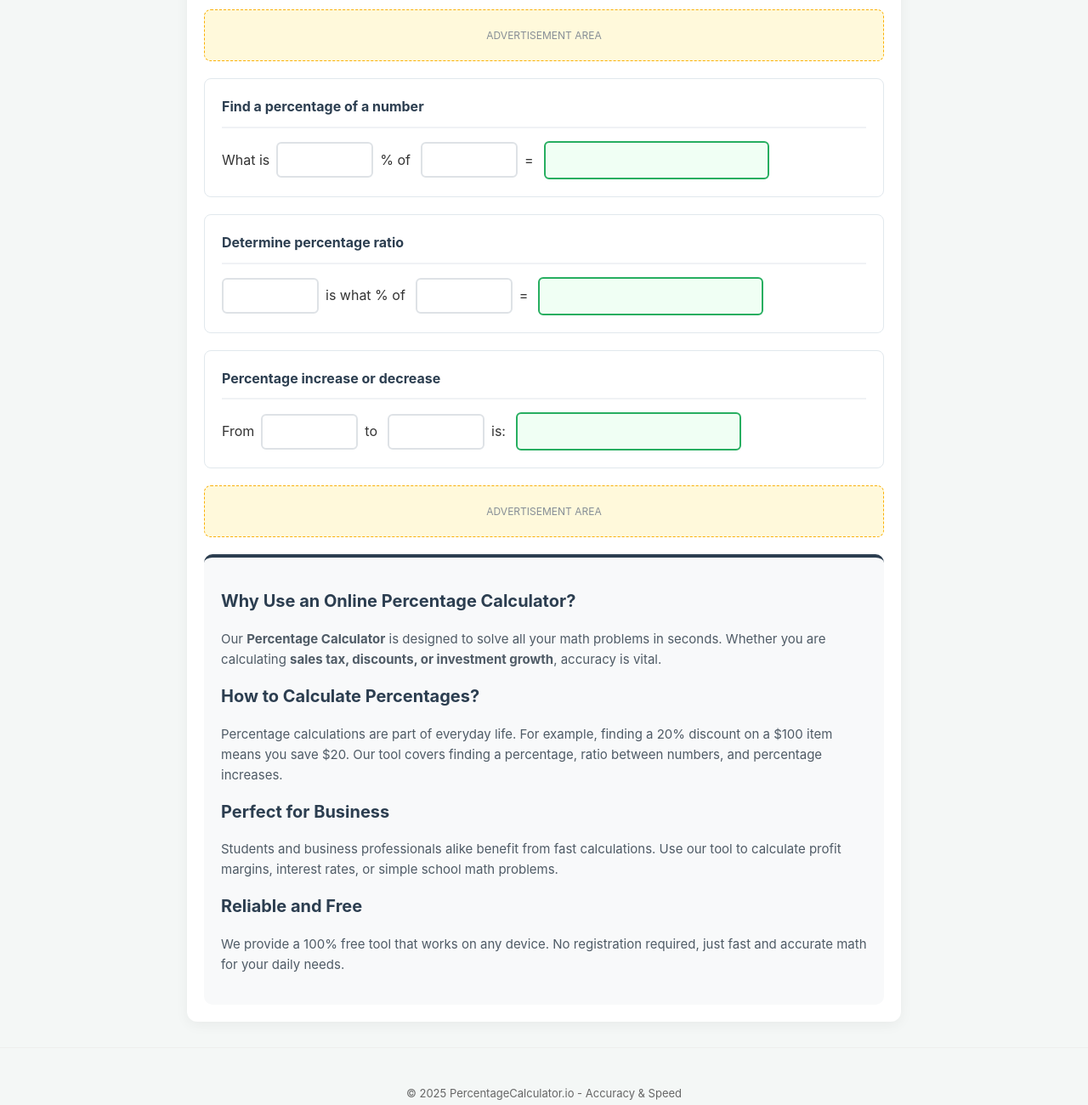
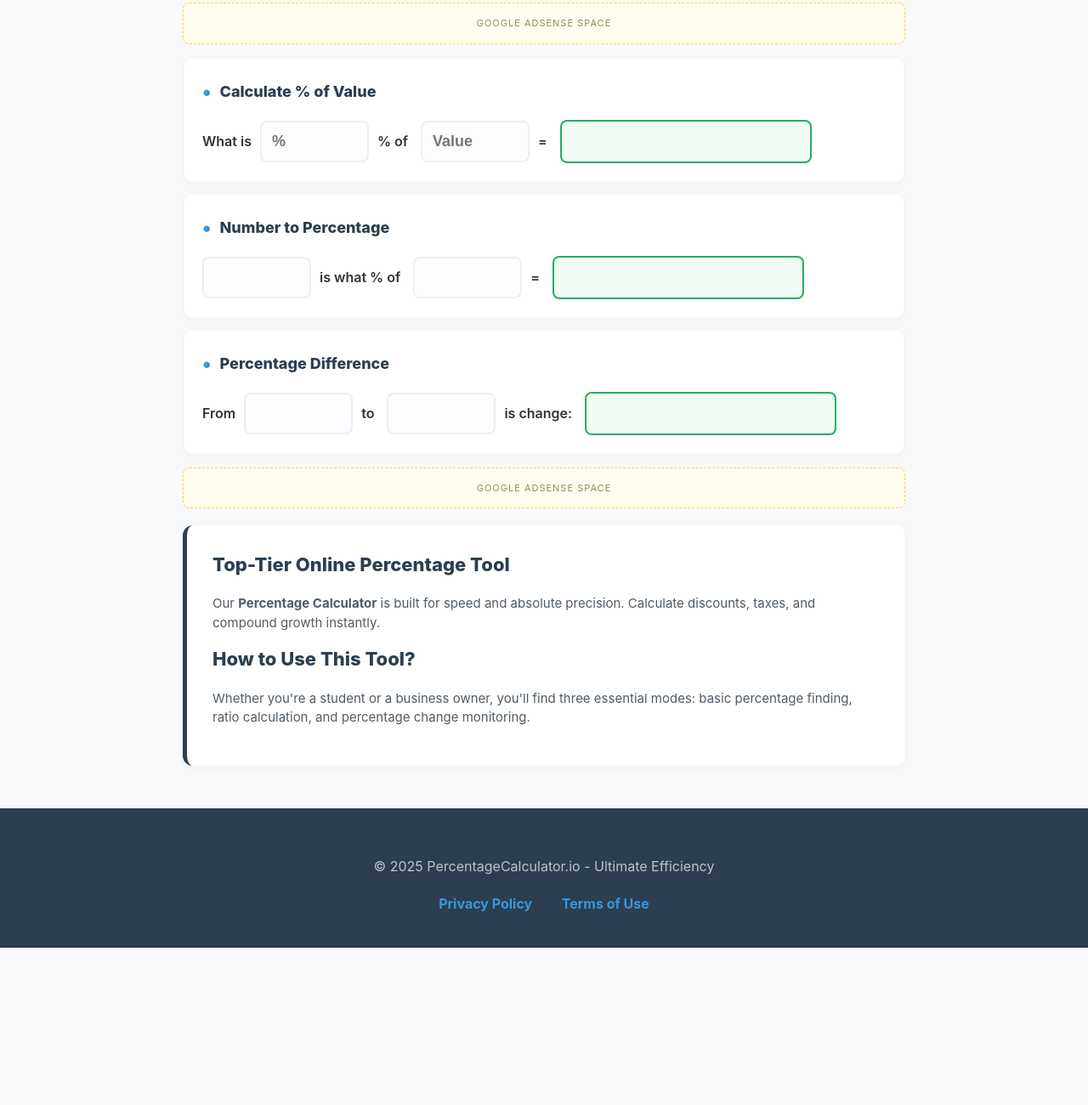
Before and after one commit to smart-converter/percentage-calculator, a plain HTML site: page index.htm in a window 1280 px wide. Shown: the part 119-1419 px from the top of the page at 85% size. After the commit the page ends 1234 px from the top, so only its background shows below. Drawn offline with Linux system fonts and the light colour scheme.

Commit message:
Update title and improve layout styles

```diff
--- a/index.htm
+++ b/index.htm
@@ -3,36 +3,50 @@
 <head>
     <meta charset="UTF-8">
     <meta name="viewport" content="width=device-width, initial-scale=1.0">
-    <title>Percentage Calculator - Accurate Online Tool</title>
+    <title>Percentage Calculator - Professional Tool</title>
     <style>
-        body { font-family: -apple-system, system-ui, BlinkMacSystemFont, "Segoe UI", Helvetica, Arial, sans-serif; margin: 0; padding: 0; background-color: #f4f7f6; color: #333; line-height: 1.6; }
-        .header { background-color: #2c3e50; color: white; padding: 15px 20px; display: flex; justify-content: space-between; align-items: center; box-shadow: 0 2px 5px rgba(0,0,0,0.1); }
-        .header h1 { margin: 0; font-size: 22px; font-weight: 700; }
-        .lang-select { background: #34495e; color: white; border: 1px solid #5d6d7e; padding: 6px 10px; border-radius: 4px; cursor: pointer; font-size: 14px; }
-        .container { max-width: 800px; margin: 25px auto; padding: 20px; background: white; border-radius: 12px; box-shadow: 0 4px 15px rgba(0,0,0,0.05); }
+        :root { --primary: #2c3e50; --accent: #3498db; --success: #27ae60; }
+        body { font-family: -apple-system, BlinkMacSystemFont, "Segoe UI", Roboto, Helvetica, Arial, sans-serif; margin: 0; padding: 0; background-color: #f8f9fa; color: #333; line-height: 1.5; }
 
-        .calc-card { background: #fff; border: 1px solid #e1e8ed; border-radius: 8px; padding: 20px; margin-bottom: 20px; transition: transform 0.2s; }
-        .calc-card:hover { border-color: #3498db; }
-        .calc-card h3 { margin-top: 0; font-size: 16px; color: #2c3e50; border-bottom: 2px solid #f0f2f5; padding-bottom: 10px; margin-bottom: 15px; }
+        /* Ефектна шапка */
+        .header { background: linear-gradient(135deg, #2c3e50 0%, #34495e 100%); color: white; padding: 20px 25px; display: flex; justify-content: space-between; align-items: center; box-shadow: 0 4px 12px rgba(0,0,0,0.15); }
+        .header h1 { margin: 0; font-size: 28px; font-weight: 900; letter-spacing: -0.5px; text-transform: uppercase; }
 
-        .calc-row { display: flex; align-items: center; gap: 12px; flex-wrap: wrap; }
-        .input-group { display: flex; align-items: center; gap: 8px; }
-        .input-box { width: 90px; padding: 10px; border: 2px solid #dee2e6; border-radius: 6px; font-size: 16px; font-weight: 700; outline: none; transition: border-color 0.3s; }
-        .input-box:focus { border-color: #3498db; }
-        .res-box { min-width: 100px; padding: 10px; border: 2px solid #27ae60; border-radius: 6px; font-size: 18px; font-weight: 800; background: #f0fff4; color: #27ae60; text-align: center; }
+        .lang-select { background: rgba(255,255,255,0.1); color: white; border: 1px solid rgba(255,255,255,0.3); padding: 8px 12px; border-radius: 6px; cursor: pointer; font-weight: bold; outline: none; }
+        .lang-select option { color: #333; }
 
-        .ad-space { background: #fff9db; border: 1px dashed #fab005; padding: 20px; text-align: center; margin: 20px 0; font-size: 12px; color: #868e96; border-radius: 8px; }
-        .seo-text { padding: 20px; font-size: 15px; color: #4f5b66; background: #f8f9fa; border-radius: 10px; border-top: 4px solid #2c3e50; }
-        .seo-text h2 { color: #2c3e50; font-size: 20px; margin-top: 15px; }
+        .container { max-width: 850px; margin: 15px auto; padding: 10px; }
 
-        footer { text-align: center; padding: 30px 20px; font-size: 13px; color: #666; border-top: 1px solid #eee; margin-top: 30px; }
-        .footer-links { margin-top: 15px; }
-        .footer-link { color: #3498db; cursor: pointer; text-decoration: underline; margin: 0 12px; font-weight: 600; }
+        /* Блоки з мінімальним "повітрям" */
+        .calc-card { background: white; border: 1px solid #eef2f7; border-radius: 12px; padding: 22px; margin-bottom: 12px; transition: all 0.3s ease; box-shadow: 0 2px 4px rgba(0,0,0,0.02); }
+        .calc-card:hover { transform: translateY(-3px); box-shadow: 0 8px 20px rgba(0,0,0,0.08); border-color: var(--accent); }
 
-        .modal { display: none; position: fixed; z-index: 1000; left: 0; top: 0; width: 100%; height: 100%; background: rgba(0,0,0,0.85); overflow-y: auto; padding-top: 50px; }
-        .modal-content { background: white; margin: auto; padding: 30px; width: 90%; max-width: 650px; border-radius: 12px; position: relative; line-height: 1.7; }
-        .close { position: absolute; right: 20px; top: 10px; font-size: 35px; cursor: pointer; color: #999; }
-        @media (max-width: 600px) { .calc-row { flex-direction: column; align-items: flex-start; } .input-box { width: 100%; } }
+        .calc-card h3 { margin: 0 0 15px 0; font-size: 18px; color: var(--primary); font-weight: 800; display: flex; align-items: center; }
+        .calc-card h3::before { content: "•"; color: var(--accent); margin-right: 10px; font-size: 24px; }
+
+        .calc-row { display: flex; align-items: center; gap: 15px; flex-wrap: wrap; }
+        .input-group { display: flex; align-items: center; gap: 10px; font-weight: 600; }
+
+        .input-box { width: 100px; padding: 12px; border: 2px solid #edeff2; border-radius: 8px; font-size: 18px; font-weight: 800; transition: all 0.2s; outline: none; background: #fcfdfe; }
+        .input-box:focus { border-color: var(--accent); background: white; box-shadow: 0 0 0 4px rgba(52, 152, 219, 0.1); }
+
+        .res-box { min-width: 110px; padding: 12px; border: 2px solid var(--success); border-radius: 8px; font-size: 20px; font-weight: 900; background: #f1fcf4; color: var(--success); text-align: center; box-shadow: inset 0 1px 3px rgba(0,0,0,0.05); }
+
+        .ad-space { background: #fffdf0; border: 1px dashed #ffd43b; padding: 15px; text-align: center; margin: 15px 0; font-size: 11px; color: #998a4d; border-radius: 8px; text-transform: uppercase; letter-spacing: 1px; }
+
+        .seo-text { padding: 30px; font-size: 15px; color: #505c66; background: white; border-radius: 12px; border-left: 5px solid var(--primary); margin-top: 20px; box-shadow: 0 2px 10px rgba(0,0,0,0.03); }
+        .seo-text h2 { color: var(--primary); font-size: 22px; margin-top: 0; font-weight: 800; }
+
+        footer { text-align: center; padding: 40px 20px; background: #2c3e50; color: #bdc3c7; margin-top: 40px; }
+        .footer-link { color: #3498db; cursor: pointer; text-decoration: none; margin: 0 15px; font-weight: 700; transition: color 0.2s; }
+        .footer-link:hover { color: white; }
+
+        /* Модальне вікно */
+        .modal { display: none; position: fixed; z-index: 1000; left: 0; top: 0; width: 100%; height: 100%; background: rgba(0,0,0,0.8); backdrop-filter: blur(4px); overflow-y: auto; }
+        .modal-content { background: white; margin: 50px auto; padding: 40px; width: 90%; max-width: 650px; border-radius: 15px; position: relative; }
+        .close { position: absolute; right: 20px; top: 10px; font-size: 40px; cursor: pointer; color: #ccc; }
+
+        @media (max-width: 600px) { .calc-row { flex-direction: column; align-items: stretch; } .input-box { width: 100%; } }
     </style>
 </head>
 <body>
@@ -48,19 +62,19 @@
 </div>
 
 <div class="container">
-    <div class="ad-space">ADVERTISEMENT AREA</div>
+    <div class="ad-space">Google AdSense Space</div>
 
     <div class="calc-card">
-        <h3 id="h3-t1">Find a percentage of a number</h3>
+        <h3 id="h3-t1">Find Percentage</h3>
         <div class="calc-row">
-            <div class="input-group"><span id="t1-1">What is</span> <input type="number" id="t1-p" class="input-box" oninput="calc1()"> <span id="t1-2">% of</span></div>
-            <div class="input-group"><input type="number" id="t1-v" class="input-box" oninput="calc1()"> <span>=</span></div>
+            <div class="input-group"><span id="t1-1">What is</span> <input type="number" id="t1-p" class="input-box" oninput="calc1()" placeholder="%"> <span id="t1-2">% of</span></div>
+            <div class="input-group"><input type="number" id="t1-v" class="input-box" oninput="calc1()" placeholder="Value"> <span>=</span></div>
             <input type="text" id="t1-res" class="res-box" readonly>
         </div>
     </div>
 
     <div class="calc-card">
-        <h3 id="h3-t2">Determine percentage ratio</h3>
+        <h3 id="h3-t2">Percentage Ratio</h3>
         <div class="calc-row">
             <div class="input-group"><input type="number" id="t2-v1" class="input-box" oninput="calc2()"> <span id="t2-1">is what % of</span></div>
             <div class="input-group"><input type="number" id="t2-v2" class="input-box" oninput="calc2()"> <span>=</span></div>
@@ -69,22 +83,22 @@
     </div>
 
     <div class="calc-card">
-        <h3 id="h3-t3">Percentage increase or decrease</h3>
+        <h3 id="h3-t3">Increase / Decrease</h3>
         <div class="calc-row">
             <div class="input-group"><span id="t3-1">From</span> <input type="number" id="t3-v1" class="input-box" oninput="calc3()"> <span id="t3-2">to</span></div>
-            <div class="input-group"><input type="number" id="t3-v2" class="input-box" oninput="calc3()"> <span id="t3-3">is:</span></div>
+            <div class="input-group"><input type="number" id="t3-v2" class="input-box" oninput="calc3()"> <span id="t3-3">is change:</span></div>
             <input type="text" id="t3-res" class="res-box" readonly>
         </div>
     </div>
 
-    <div class="ad-space">ADVERTISEMENT AREA</div>
+    <div class="ad-space">Google AdSense Space</div>
 
     <div class="seo-text" id="seo-content"></div>
 </div>
 
 <footer>
-    <p id="footer-copy">© 2025 PercentageCalculator.io - Accuracy & Speed</p>
-    <div class="footer-links">
+    <p id="footer-copy">© 2025 PercentageCalculator.io - Ultimate Efficiency</p>
+    <div style="margin-top:20px;">
         <span class="footer-link" onclick="openModal('privacy')" id="link-priv">Privacy Policy</span>
         <span class="footer-link" onclick="openModal('terms')" id="link-terms">Terms of Use</span>
     </div>
@@ -100,40 +114,40 @@
 <script>
 const data = {
     en: {
-        title: "Percentage Calculator",
-        h1: "Find a percentage of a number", h2: "Determine percentage ratio", h3: "Percentage increase or decrease",
-        t1_1: "What is", t1_2: "% of", t2_1: "is what % of", t3_1: "From", t3_2: "to", t3_3: "is:",
-        footer: "© 2025 PercentageCalculator.io - Accuracy & Speed", priv: "Privacy Policy", terms: "Terms of Use",
-        seo: `<h2>Why Use an Online Percentage Calculator?</h2><p>Our <strong>Percentage Calculator</strong> is designed to solve all your math problems in seconds. Whether you are calculating <strong>sales tax, discounts, or investment growth</strong>, accuracy is vital.</p><h2>How to Calculate Percentages?</h2><p>Percentage calculations are part of everyday life. For example, finding a 20% discount on a $100 item means you save $20. Our tool covers finding a percentage, ratio between numbers, and percentage increases.</p><h2>Perfect for Business</h2><p>Students and business professionals alike benefit from fast calculations. Use our tool to calculate profit margins, interest rates, or simple school math problems.</p><h2>Reliable and Free</h2><p>We provide a 100% free tool that works on any device. No registration required, just fast and accurate math for your daily needs.</p>`,
-        privText: `<h2>Privacy Policy</h2><p>We value your privacy. This site does not collect personal data. We use cookies for Google AdSense and settings memory.</p><ul><li>No names or emails required.</li><li>Standard HTTPS encryption.</li><li>Third-party ads by Google AdSense.</li></ul>`,
-        termsText: `<h2>Terms of Use</h2><p>By using this tool, you agree to:</p><ul><li>Results are for informational purposes only.</li><li>We are not liable for financial decisions.</li><li>No automated scraping allowed.</li></ul>`
+        title: "Percentage Calc",
+        h1: "Calculate % of Value", h2: "Number to Percentage", h3: "Percentage Difference",
+        t1_1: "What is", t1_2: "% of", t2_1: "is what % of", t3_1: "From", t3_2: "to", t3_3: "is change:",
+        footer: "© 2025 PercentageCalculator.io - Ultimate Efficiency",
+        seo: `<h2>Top-Tier Online Percentage Tool</h2><p>Our <strong>Percentage Calculator</strong> is built for speed and absolute precision. Calculate discounts, taxes, and compound growth instantly.</p><h2>How to Use This Tool?</h2><p>Whether you're a student or a business owner, you'll find three essential modes: basic percentage finding, ratio calculation, and percentage change monitoring.</p>`,
+        privText: `<h2>Privacy Policy</h2><p>We respect your data. This site does not store personal info. We use Google AdSense cookies for ad personalization. Your browsing remains anonymous.</p>`,
+        termsText: `<h2>Terms of Service</h2><p>By using this tool, you agree that results are for guidance only. We are not responsible for financial errors. Commercial scraping of our code is prohibited.</p>`
     },
     uk: {
-        title: "Калькулятор відсотків",
-        h1: "Знайти відсоток від числа", h2: "Визначити відсоткове співвідношення", h3: "Відсоток зростання або падіння",
+        title: "Калькулятор %",
+        h1: "Знайти % від числа", h2: "Відсоткове співвідношення", h3: "Зростання / Падіння",
         t1_1: "Скільки буде", t1_2: "% від", t2_1: "це який % від", t3_1: "З", t3_2: "до", t3_3: "зміна:",
-        footer: "© 2025 PercentageCalculator.io - Швидко та точно", priv: "Конфіденційність", terms: "Умови",
-        seo: `<h2>Навіщо потрібен онлайн-калькулятор відсотків?</h2><p>Наш <strong>калькулятор відсотків</strong> створений для миттєвого вирішення задач. Незалежно від того, чи рахуєте ви <strong>знижки, податки або прибуток</strong>, точність має значення.</p><h2>Як рахувати відсотки?</h2><p>Розрахунок відсотків — це частина нашого життя. Наприклад, знайти 20% знижки на товар за 100 грн означає зекономити 20 грн. Наш інструмент дозволяє знайти відсоток від числа або співвідношення чисел.</p><h2>Для бізнесу та навчання</h2><p>Студенти та підприємці щодня стикаються з відсотками. Використовуйте наш сайт для розрахунку маржі, кредитів або шкільних завдань.</p><h2>Безкоштовно та надійно</h2><p>Ми пропонуємо повністю безкоштовний інструмент, який працює на будь-якому пристрої без реєстрації.</p>`,
-        privText: `<h2>Політика конфіденційності</h2><p>Ваша приватність важлива. Ми не збираємо імена чи e-mail.</p><ul><li>Дані не збираються.</li><li>Ми використовуємо куки для реклами Google.</li><li>HTTPS шифрування.</li></ul>`,
-        termsText: `<h2>Умови використання</h2><p>Користуючись сайтом, ви погоджуєтесь:</p><ul><li>Результати є довідковими.</li><li>Ми не несемо відповідальності за фінансові втрати.</li><li>Заборонено копіювання коду.</li></ul>`
+        footer: "© 2025 PercentageCalculator.io - Швидко та точно",
+        seo: `<h2>Найкращий онлайн-калькулятор відсотків</h2><p>Наш інструмент розроблений для миттєвих розрахунків будь-якої складності. Рахуйте ПДВ, знижки та маржу в один клік.</p><h2>Чому ми?</h2><p>Ми пропонуємо три режими: пошук відсотка, частка від числа та розрахунок динаміки цін (зростання/падіння).</p>`,
+        privText: `<h2>Політика конфіденційності</h2><p>Ми цінуємо вашу приватність. Сайт не збирає персональні дані. Використовуємо куки лише для роботи реклами Google AdSense.</p>`,
+        termsText: `<h2>Умови використання</h2><p>Результати мають інформаційний характер. Ми не несемо відповідальності за фінансові рішення, прийняті на основі розрахунків сайту.</p>`
     },
     es: {
-        title: "Calculadora de Porcentaje",
-        h1: "Calcular el porcentaje de un número", h2: "Determinar la proporción porcentual", h3: "Aumento o disminución porcentual",
+        title: "Calculadora %",
+        h1: "Calcular el % de un Valor", h2: "Proporción Porcentual", h3: "Aumento o Disminución",
         t1_1: "Cuánto es el", t1_2: "% de", t2_1: "es qué % de", t3_1: "De", t3_2: "a", t3_3: "es:",
-        footer: "© 2025 PercentageCalculator.io - Rápido y Exacto", priv: "Privacidad", terms: "Términos",
-        seo: `<h2>¿Por qué usar una calculadora de porcentajes?</h2><p>Nuestra <strong>calculadora de porcentajes</strong> ayuda a resolver problemas matemáticos en segundos. Ideal para calcular <strong>impuestos, descuentos o intereses</strong>.</p><h2>¿Cómo calcular porcentajes?</h2><p>Es muy sencillo. Por ejemplo, si quieres saber el 20% de 100, el resultado es 20. Nuestra herramienta permite calcular aumentos y disminuciones automáticamente.</p><h2>Herramienta para Negocios</h2><p>Empresarios y estudiantes utilizan nuestra herramienta para calcular márgenes de beneficio y tasas de interés de forma rápida.</p><h2>Gratis y Seguro</h2><p>Ofrecemos una herramienta 100% gratuita que no requiere registro y es compatible con todos los dispositivos.</p>`,
-        privText: `<h2>Privacidad</h2><p>No recopilamos datos personales. Usamos cookies para mejorar la publicidad y recordar su idioma.</p><ul><li>Sin registros.</li><li>Publicidad segura de Google.</li><li>Conexión HTTPS.</li></ul>`,
-        termsText: `<h2>Términos</h2><p>Los resultados son informativos. No nos hacemos responsables de errores de cálculo o decisiones financieras.</p>`
+        footer: "© 2025 PercentageCalculator.io - Rápido y Exacto",
+        seo: `<h2>Calculadora de Porcentajes Profesional</h2><p>Resuelva problemas matemáticos en segundos con nuestra herramienta de alta precisión. Ideal para impuestos y finanzas.</p><h2>¿Cómo calcular?</h2><p>Ofrecemos tres modos clave: encontrar el porcentaje de un número, determinar proporciones y calcular cambios porcentuales.</p>`,
+        privText: `<h2>Política de Privacidad</h2><p>Respetamos su privacidad. No recopilamos datos personales. Usamos cookies de Google AdSense para publicidad personalizada y análisis.</p>`,
+        termsText: `<h2>Términos de Uso</h2><p>Al utilizar esta herramienta, acepta que los resultados son informativos. No nos hacemos responsables de pérdidas financieras o errores técnicos. Queda prohibido el uso de scripts automáticos.</p>`
     },
     de: {
         title: "Prozentrechner",
-        h1: "Prozentsatz einer Zahl finden", h2: "Prozentuales Verhältnis bestimmen", h3: "Prozentuale Steigerung oder Senkung",
+        h1: "Prozentwert Berechnen", h2: "Prozentuales Verhältnis", h3: "Anstieg / Senkung",
         t1_1: "Was sind", t1_2: "% von", t2_1: "ist wie viel % von", t3_1: "Von", t3_2: "auf", t3_3: "ist:",
-        footer: "© 2025 PercentageCalculator.io - Schnell & Sicher", priv: "Datenschutz", terms: "Bedingungen",
-        seo: `<h2>Online-Prozentrechner für den Alltag</h2><p>Mit unserem <strong>Prozentrechner</strong> lösen Sie jede Aufgabe in Sekunden. Ob <strong>Rabatte, Mehrwertsteuer oder Zinsen</strong> – wir liefern präzise Ergebnisse.</p><h2>Prozente richtig berechnen</h2><p>Berechnen Sie prozentuale Steigerungen oder Abschläge ganz einfach online. Perfekt für Schule, Beruf und Privatleben.</p><h2>Für Geschäft und Bildung</h2><p>Studenten und Profis nutzen unser Tool, um Gewinnmargen oder Zinssätze blitzschnell zu berechnen.</p><h2>Kostenlos und Schnell</h2><p>Wir bieten ein 100% kostenloses Tool ohne Registrierung an, das auf allen Endgeräten funktioniert.</p>`,
-        privText: `<h2>Datenschutz</h2><p>Wir sammeln keine persönlichen Daten. Cookies werden nur für Spracheinstellungen und AdSense verwendet.</p><ul><li>Keine Datenspeicherung.</li><li>Google AdSense Werbung.</li><li>HTTPS-Verschlüsselung.</li></ul>`,
-        termsText: `<h2>Bedingungen</h2><p>Alle Berechnungen ohne Gewähr. Wir haften nicht für finanzielle Entscheidungen basierend auf diesen Ergebnissen.</p>`
+        footer: "© 2025 PercentageCalculator.io - Schnell & Sicher",
+        seo: `<h2>Professioneller Prozentrechner Online</h2><p>Unser Tool liefert blitzschnelle Ergebnisse für alle Ihre mathematischen Aufgaben. Berechnen Sie Rabatte und Zinsen sofort.</p><h2>Anwendungsbereiche</h2><p>Perfekt für Business und Alltag: Berechnen Sie Anteile, Preisänderungen und prozentuale Verhältnisse ohne Aufwand.</p>`,
+        privText: `<h2>Datenschutzrichtlinie</h2><p>Wir schützen Ihre Daten. Diese Website sammelt keine persönlichen Informationen. Wir verwenden Google AdSense Cookies für Werbezwecke und Analysen.</p>`,
+        termsText: `<h2>Nutzungsbedingungen</h2><p>Die Nutzung erfolgt auf eigene Gefahr. Ergebnisse dienen nur zur Information. Wir haften nicht für finanzielle Entscheidungen. Die Extraktion von Daten ist untersagt.</p>`
     }
 };
 
@@ -154,8 +168,8 @@ function setLang(lang) {
     document.getElementById('t3-2').innerText = l.t3_2;
     document.getElementById('t3-3').innerText = l.t3_3;
     document.getElementById('footer-copy').innerText = l.footer;
-    document.getElementById('link-priv').innerText = l.priv;
-    document.getElementById('link-terms').innerText = l.terms;
+    document.getElementById('link-priv').innerText = (lang === 'uk' ? 'Конфіденційність' : lang === 'es' ? 'Privacidad' : lang === 'de' ? 'Datenschutz' : 'Privacy Policy');
+    document.getElementById('link-terms').innerText = (lang === 'uk' ? 'Умови' : lang === 'es' ? 'Términos' : lang === 'de' ? 'Bedingungen' : 'Terms of Use');
     document.getElementById('seo-content').innerHTML = l.seo;
     document.getElementById('langPicker').value = lang;
 }
@@ -164,7 +178,7 @@ function calc1() {
     const p = parseFloat(document.getElementById('t1-p').value);
     const v = parseFloat(document.getElementById('t1-v').value);
     const res = document.getElementById('t1-res');
-    if(!isNaN(p) && !isNaN(v)) res.value = ((p / 100) * v).toFixed(2); else res.value = "";
+    if(!isNaN(p) && !isNaN(v)) res.value = ((p / 100) * v).toLocaleString(undefined, {maximumFractionDigits: 2}); else res.value = "";
 }
 
 function calc2() {
@@ -192,7 +206,6 @@ function openModal(type) {
 }
 
 function closeModal() { document.getElementById('modal').style.display = 'none'; }
-
 setLang(cur);
 </script>
 </body>
```
